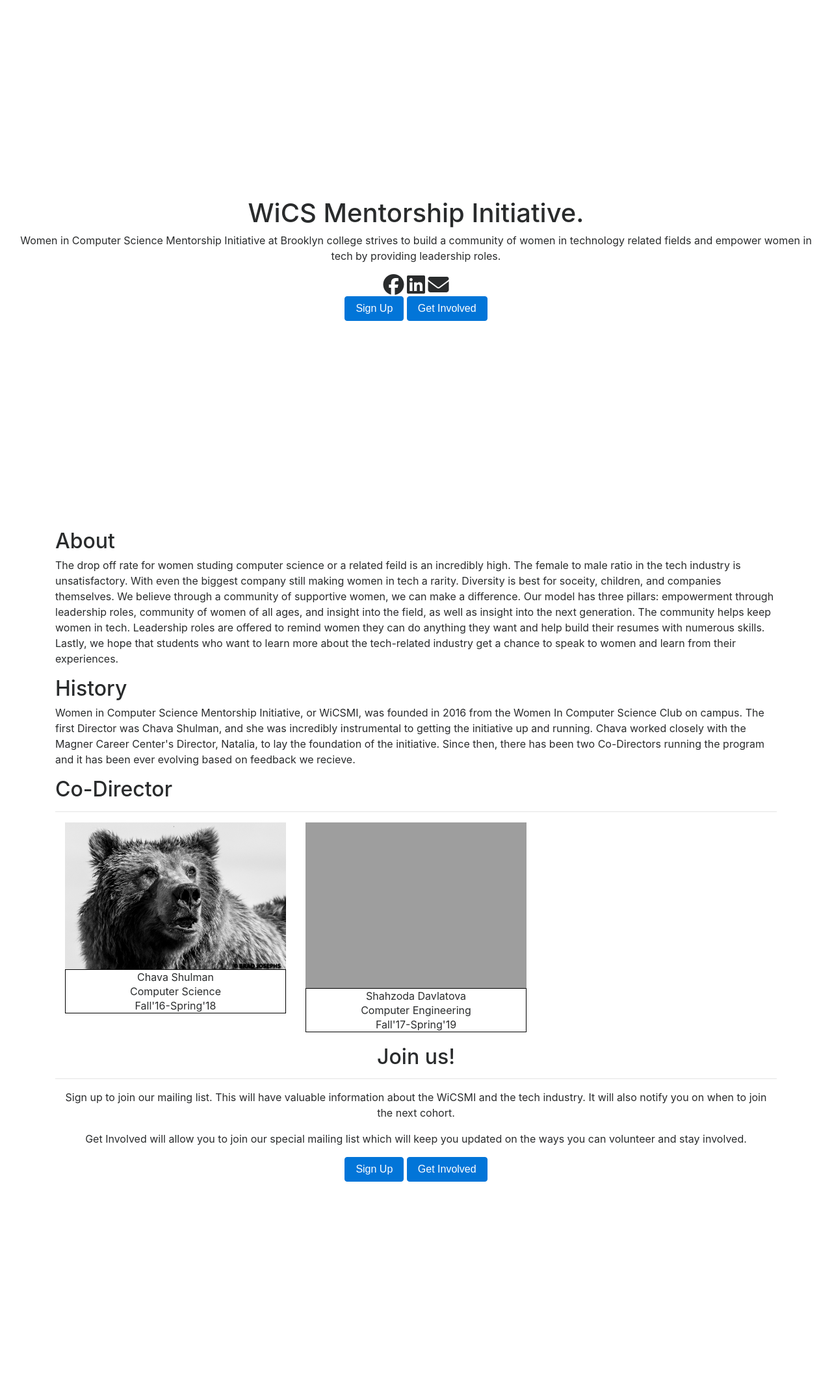
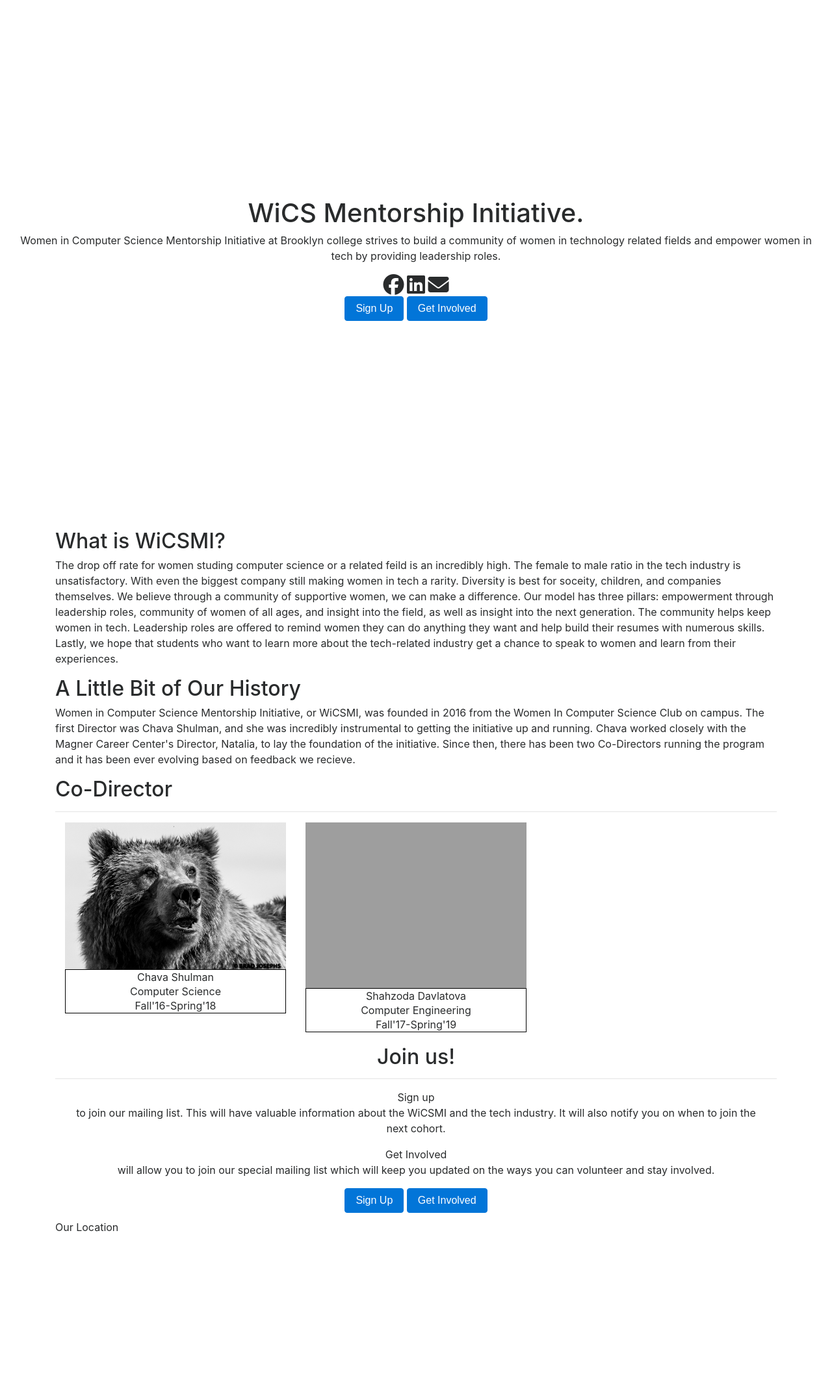
Before and after one commit to cansuzor/WiCSMI, a PHP site: page / in a window 1280 px wide. Shown: the whole page at 65% size. Before the commit the page ends 1819 px from the top, so only its background shows below. Run offline with PHP 8.4, Linux system fonts and the light colour scheme; some libraries are stand-ins or nearby versions; grey boxes are pictures that could not be loaded.

Commit message:
Footer
Started on footer, made some changes so about page looks more similar to WIX. Halp with the CSS. Vertical line overides map. Added map.

```diff
--- a/index.html
+++ b/index.html
@@ -52,7 +52,7 @@
         </div>
 <div class="contents container">
         <div class="section">
-            <h2>About</h2>
+            <h2>What is WiCSMI?</h2>
             <p>The drop off rate for women studing computer science or a related feild is an incredibly high. The female to male
                 ratio in the tech industry is unsatisfactory. With even the biggest company still making women in tech a rarity. Diversity
                 is best for soceity, children, and companies themselves. We believe through a community of supportive women, we can make a
@@ -63,7 +63,7 @@
                 and learn from their experiences.</p>
         </div>
         <div class="section">
-            <h2>History</h2>
+            <h2>A Little Bit of Our History</h2>
             <p>Women in Computer Science Mentorship Initiative, or WiCSMI, was founded in 2016 from the Women In Computer Science
                 Club on campus. The first Director was Chava Shulman, and she was incredibly instrumental to getting the initiative
                 up and running. Chava worked closely with the Magner Career Center's Director, Natalia, to lay the foundation of the
@@ -78,7 +78,7 @@
                     <div class="col-sm-4">
                         <div class="profile-pics">
                             <a>
-                                <img/ src="assets/images/temp-profile.jpg">
+                                <img src="assets/images/temp-profile.jpg">
                             </a>
                         </div>
                         <div class="profile-info">
@@ -106,10 +106,10 @@
             <h2>Join us!</h2>
             <hr/>
             <div class="container">
-                <p>Sign up to join our mailing list. This will have valuable information about the WiCSMI and the tech
-                    industry. It will also notify you on when to join the next cohort.</p>
-                <p>Get Involved will allow you to join our special mailing list which will keep you updated on the ways
-                    you can volunteer and stay involved.</p>
+                <p>Sign up<br>
+									to join our mailing list. This will have valuable information about the WiCSMI and the tech industry. It will also notify you on when to join the next cohort.</p>
+                <p>Get Involved<br>
+									will allow you to join our special mailing list which will keep you updated on the ways you can volunteer and stay involved.</p>
             </div>
             <div class="container">
             <button type="button" class="btn btn-primary" data-toggle="tooltip" data-placement="bottom" title="Join our mailing list!" onclick="location.href='https://wicsmentorprogram.typeform.com/to/yVKn7e'">
@@ -119,7 +119,16 @@
                 Get Involved
             </button>
             </div>
-        </div>
+						<div class="footer">
+							<p>Our Location</p>
+							<div class="map-responsive">
+								<iframe src="https://www.google.com/maps/embed?pb=!1m18!1m12!1m3!1d1513.9687316548857!2d-73.95379039176699!3d40.6312610948352!2m3!1f0!2f0!3f0!3m2!1i1024!2i768!4f13.1!3m3!1m2!1s0x89c25b0e68bf8bc1%3A0x487ac68137fac784!2sBrooklyn+College!5e0!3m2!1sen!2sus!4v1522376383183" height="500" width="700" frameborder="0" style="border:0" allowfullscreen></iframe>
+							</div>
+							<!---
+							cant get it to position correctly
+							<img id="divider-vertical" src="assets/images/divider-vertical.png">
+				-->
+					</div>
     </div>
 
 	</body>
--- a/styles/main.css
+++ b/styles/main.css
@@ -39,5 +39,27 @@ div .profile-info {
 div .learn-more-buttons {
   text-align: center;
   margin-top: 20px; }
+div .map-responsive{
+    overflow:hidden;
+    position:relative;
+    height:0;
+}
+.map-responsive iframe{
+    left:0;
+    top:0;
+    height:50%;
+    width:70%;
+    position:absolute;
+}
+.footer {
+  text-align:left;
+  padding-top:10px;
+}
+/*
+need to get the vertical line not to override the map
+.footer #divider-vertical {
+  height:200px;
+}
+*/
 
 /*# sourceMappingURL=main.css.map */
```
Also changed, not shown: assets/images/divider-vertical.png (added).
